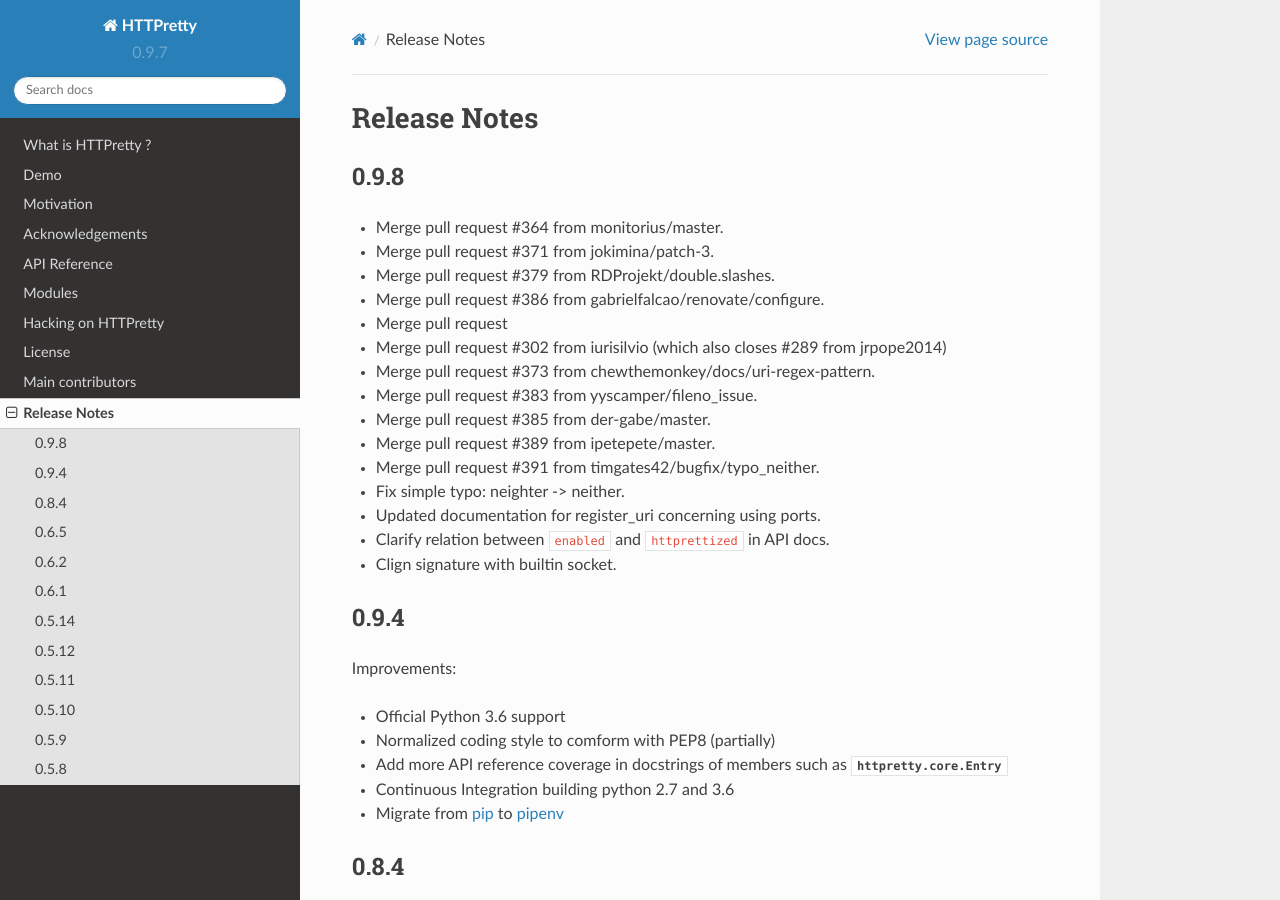
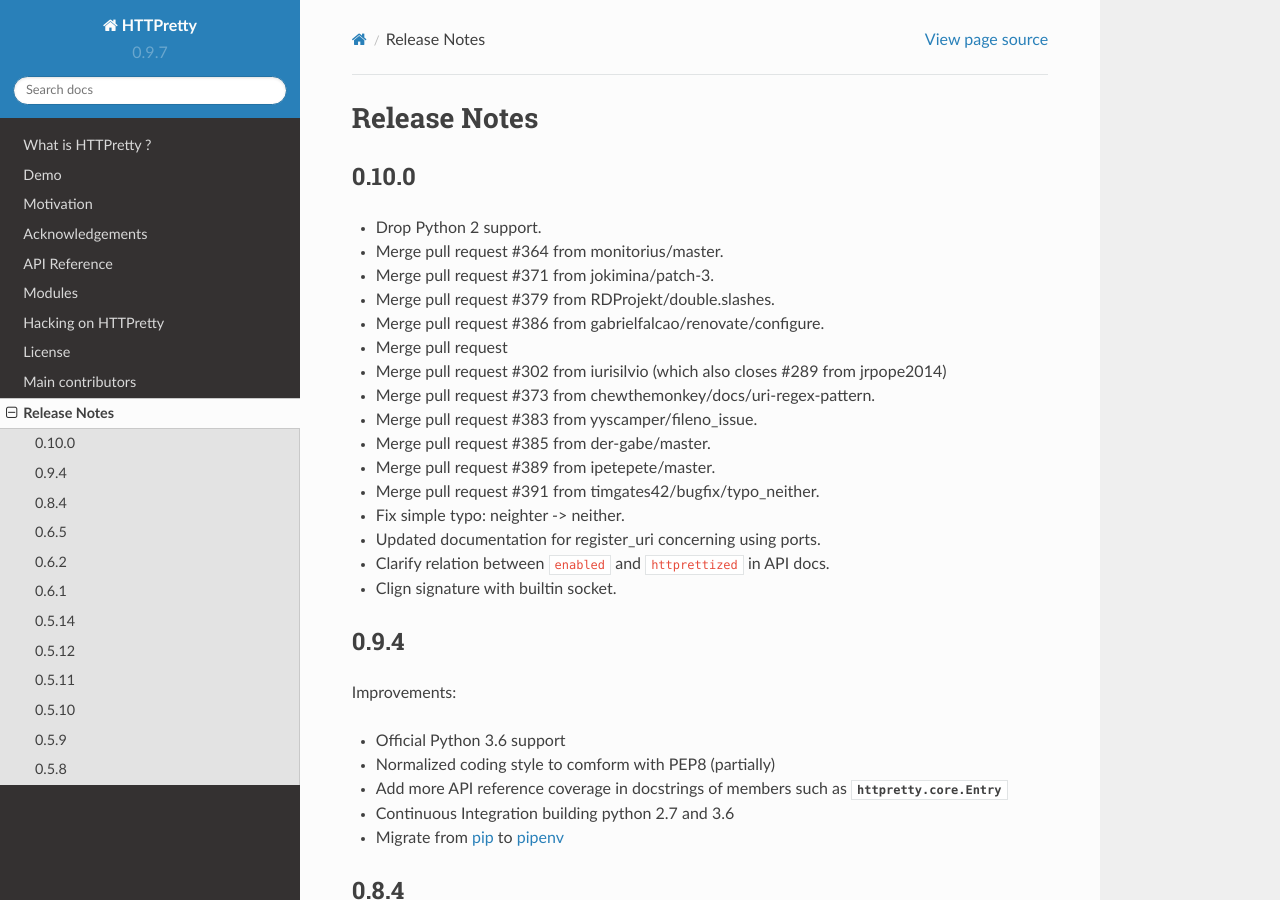
Before and after one commit to gabrielfalcao/HTTPretty, a Sphinx documentation site: the page built from docs/source/changelog.rst, in a window 1280 px wide and 900 px high. Built offline with Sphinx 7.4.7 and the Read the Docs theme 2.0.0, drawn with Linux system fonts in a browser that asks for light colours.

Commit message:
update changelog

```diff
--- a/docs/source/changelog.rst
+++ b/docs/source/changelog.rst
@@ -2,9 +2,10 @@
 =============
 
 
-0.9.8
------
+0.10.0
+-------
 
+- Drop Python 2 support.
 - Merge pull request #364 from monitorius/master.
 - Merge pull request #371 from jokimina/patch-3.
 - Merge pull request #379 from RDProjekt/double.slashes.
```
